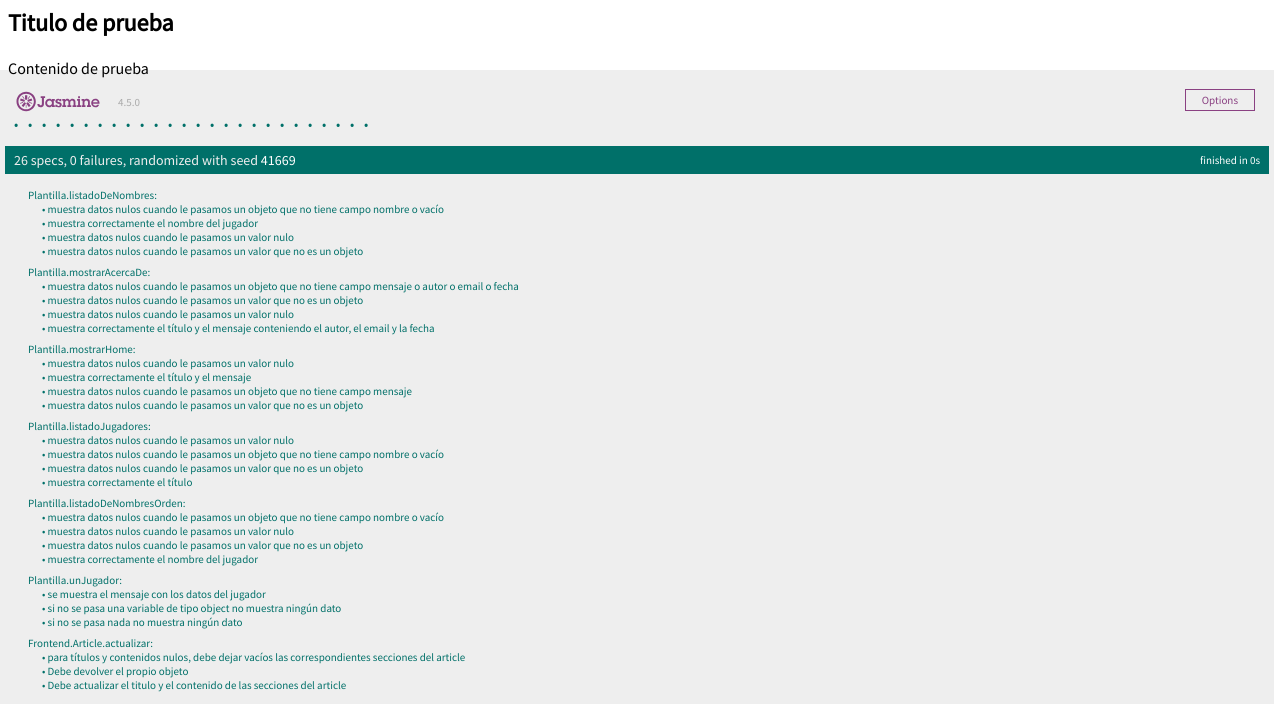
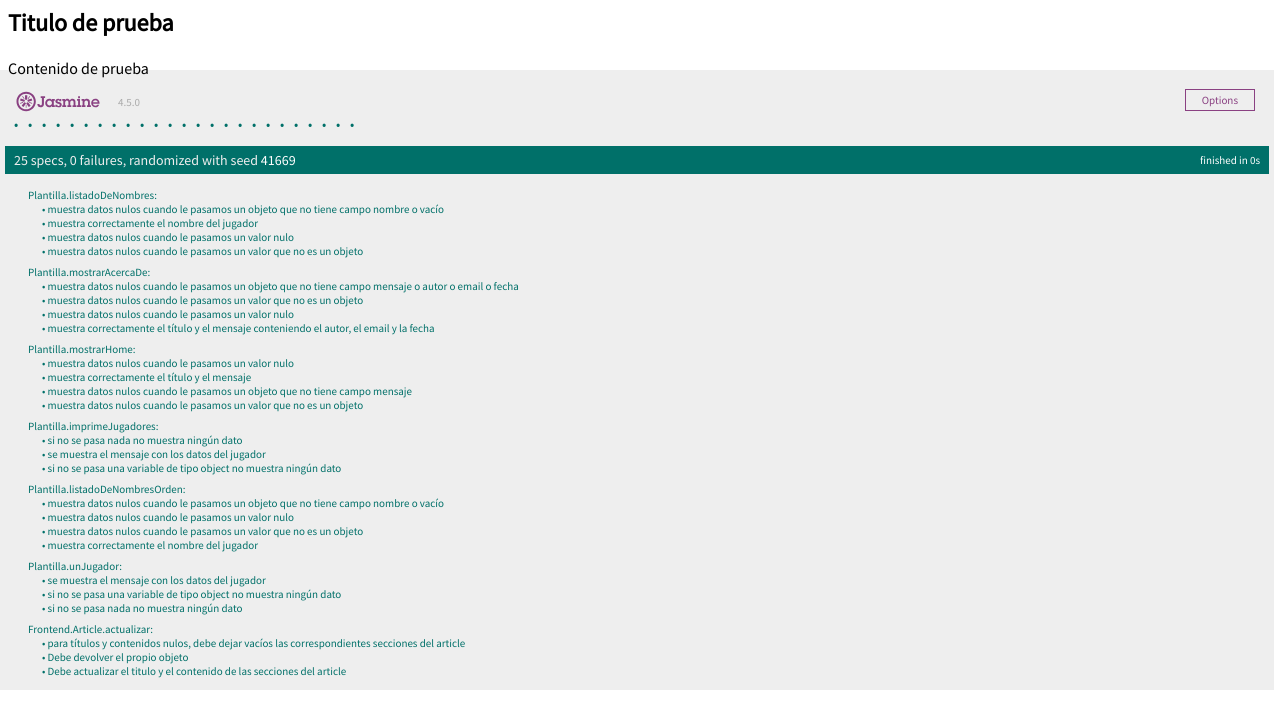
Before and after one commit to UJA-DAGIL-22-23/dagil-2022-2023-practica-3-fjjj0001, a website with bundled scripts: page front-end/static-files/index.html in a window 1280 px wide. Shown: the part 116-820 px from the top of the page. Built offline with nearby package versions, Linux system fonts and the light colour scheme.

Commit message:
Modificada la función de listar jugadores
Modificado el método de listado de jugadores ya que me daba ciertos errores a la hora de realizar los expects

```diff
--- a/front-end/static-files/js/ms-plantilla-spec.js
+++ b/front-end/static-files/js/ms-plantilla-spec.js
@@ -13,7 +13,7 @@ const elementoContenido = document.getElementById(Frontend.ID_SECCION_PRINCIPAL_
 const TITULO_HOME = "Plantilla Home"
 const TITULO_ACERCA_DE = "Plantilla Acerca de"
 const TITULO_LISTADO_NOMBRES = "Listado de nombre de los jugadores"
-const TITULO_LISTADO_JUGADORES = "Listado de los jugadores"
+const TITULO_LISTADO_JUGADORES = "Listado de jugadores"
 const TITULO_MOSTRAR = "Mostrar un jugador"
 
 const datosDescargadosPrueba = {
@@ -50,6 +50,32 @@ let j = {
     }
 };
 
+let vector_j = [{
+    ref: {
+        "@ref": {
+            id: "361430845704110285"
+        }
+    },
+    data: {
+        nombre: "Sergio",
+        apellidos: "Lozano Martínez",
+        apodo: "El búfalo",
+        fecha_nacimiento: {
+            dia: "9",
+            mes: "11",
+            año: "1988"
+        },
+        dorsal: 9,
+        posicion: "Ala",
+        equipos_jugados: [
+            "EFA Arganda",
+            "UD Las Rozas Boadilla",
+            "Reale Cartagena",
+            "Caja Segovia",
+            "Barça"
+        ]
+    }
+}];
 
 let jugador = { data: j }
 
@@ -180,10 +206,12 @@ describe("Plantilla.listadoDeNombres: ", function () {
         , fecha_nacimiento: {
             dia: "9"
             , mes: "11"
-            , año: "1988"}
+            , año: "1988"
+        }
         , dorsal: "9"
         , posicion: "Ala"
-        , equipos_jugados: ["EFA Arganda", "UD Las Rozas Boadilla", "Reale Cartagena", "Caja Segovia", "Barça"]}
+        , equipos_jugados: ["EFA Arganda", "UD Las Rozas Boadilla", "Reale Cartagena", "Caja Segovia", "Barça"]
+    }
 
     let jugador = { data: j }
 
@@ -206,7 +234,7 @@ describe("Plantilla.listadoDeNombres: ", function () {
             expect(elementoTitulo.innerHTML).toBe(TITULO_LISTADO_NOMBRES)
             expect(elementoContenido.innerHTML.search(Plantilla.datosJugadoresNulos.nombre) == "").toBeTrue()
             // Objeto sin campo nombre
-            Plantilla.listadoDeNombres({apellidos: "Lozano Martínez", apodo: "El búfalo", fecha_nacimiento: {dia: "9", mes: "11", año: "1988"}, dorsal: "9", posicion: "Ala", equipos_jugados: ["EFA Arganda", "UD Las Rozas Boadilla", "Reale Cartagena", "Caja Segovia", "Barça"]})
+            Plantilla.listadoDeNombres({ apellidos: "Lozano Martínez", apodo: "El búfalo", fecha_nacimiento: { dia: "9", mes: "11", año: "1988" }, dorsal: "9", posicion: "Ala", equipos_jugados: ["EFA Arganda", "UD Las Rozas Boadilla", "Reale Cartagena", "Caja Segovia", "Barça"] })
             expect(elementoTitulo.innerHTML).toBe(TITULO_LISTADO_NOMBRES)
             expect(elementoContenido.innerHTML.search(Plantilla.datosJugadoresNulos.nombre) == "").toBeTrue()
         })
@@ -229,10 +257,12 @@ describe("Plantilla.listadoDeNombresOrden: ", function () {
         , fecha_nacimiento: {
             dia: "9"
             , mes: "11"
-            , año: "1988"}
+            , año: "1988"
+        }
         , dorsal: "9"
         , posicion: "Ala"
-        , equipos_jugados: ["EFA Arganda", "UD Las Rozas Boadilla", "Reale Cartagena", "Caja Segovia", "Barça"]}
+        , equipos_jugados: ["EFA Arganda", "UD Las Rozas Boadilla", "Reale Cartagena", "Caja Segovia", "Barça"]
+    }
 
     let jugador = { data: j }
 
@@ -255,7 +285,7 @@ describe("Plantilla.listadoDeNombresOrden: ", function () {
             expect(elementoTitulo.innerHTML).toBe(TITULO_LISTADO_NOMBRES)
             expect(elementoContenido.innerHTML.search(Plantilla.datosJugadoresNulos.nombre) == "").toBeTrue()
             // Objeto sin campo nombre
-            Plantilla.listadoDeNombresOrden({apellidos: "Lozano Martínez", apodo: "El búfalo", fecha_nacimiento: {dia: "9", mes: "11", año: "1988"}, dorsal: "9", posicion: "Ala", equipos_jugados: ["EFA Arganda", "UD Las Rozas Boadilla", "Reale Cartagena", "Caja Segovia", "Barça"]})
+            Plantilla.listadoDeNombresOrden({ apellidos: "Lozano Martínez", apodo: "El búfalo", fecha_nacimiento: { dia: "9", mes: "11", año: "1988" }, dorsal: "9", posicion: "Ala", equipos_jugados: ["EFA Arganda", "UD Las Rozas Boadilla", "Reale Cartagena", "Caja Segovia", "Barça"] })
             expect(elementoTitulo.innerHTML).toBe(TITULO_LISTADO_NOMBRES)
             expect(elementoContenido.innerHTML.search(Plantilla.datosJugadoresNulos.nombre) == "").toBeTrue()
         })
@@ -271,69 +301,54 @@ describe("Plantilla.listadoDeNombresOrden: ", function () {
         })
 })
 
-describe("Plantilla.listadoJugadores: ", function () {
+describe("Plantilla.imprimeJugadores: ", function () {
 
-    it("muestra datos nulos cuando le pasamos un valor nulo",
+    it("si no se pasa nada no muestra ningún dato",
         function () {
-            Plantilla.listadoJugadores()
+            let msj = Plantilla.imprimeJugadores()
             expect(elementoTitulo.innerHTML).toBe(TITULO_LISTADO_JUGADORES)
-            expect(elementoContenido.innerHTML.search(Plantilla.datosJugadoresNulos.nombre) == "").toBeTrue()
+            expect(msj.includes(j.ref['@ref'].id)).toBeFalse()
+            expect(msj.includes(j.data.nombre)).toBeFalse()
+            expect(msj.includes(j.data.apellidos)).toBeFalse()
+            expect(msj.includes(j.data.apodo)).toBeFalse()
+            expect(msj.includes(j.data.fecha_nacimiento.dia)).toBeFalse()
+            expect(msj.includes(j.data.fecha_nacimiento.mes)).toBeFalse()
+            expect(msj.includes(j.data.fecha_nacimiento.año)).toBeFalse()
+            expect(msj.includes(j.data.dorsal)).toBeFalse()
+            expect(msj.includes(j.data.posicion)).toBeFalse()
+            expect(msj.includes(j.data.equipos_jugados)).toBeFalse()
         })
-    it("muestra datos nulos cuando le pasamos un valor que no es un objeto",
+    it("si no se pasa una variable de tipo object no muestra ningún dato",
         function () {
-            Plantilla.listadoJugadores(23)
+            let msj = Plantilla.imprimeJugadores(23)
             expect(elementoTitulo.innerHTML).toBe(TITULO_LISTADO_JUGADORES)
-            expect(elementoContenido.innerHTML.search(Plantilla.datosJugadoresNulos.nombre) == "").toBeTrue()
+            expect(msj.includes(j.ref['@ref'].id)).toBeFalse()
+            expect(msj.includes(j.data.nombre)).toBeFalse()
+            expect(msj.includes(j.data.apellidos)).toBeFalse()
+            expect(msj.includes(j.data.apodo)).toBeFalse()
+            expect(msj.includes(j.data.fecha_nacimiento.dia)).toBeFalse()
+            expect(msj.includes(j.data.fecha_nacimiento.mes)).toBeFalse()
+            expect(msj.includes(j.data.fecha_nacimiento.año)).toBeFalse()
+            expect(msj.includes(j.data.dorsal)).toBeFalse()
+            expect(msj.includes(j.data.posicion)).toBeFalse()
+            expect(msj.includes(j.data.equipos_jugados)).toBeFalse()
         })
-    it("muestra datos nulos cuando le pasamos un objeto que no tiene campo nombre o vacío",
+        it("se muestra el mensaje con los datos del jugador",
         function () {
-            // Objeto vacío
-            Plantilla.listadoJugadores({})
+            let msj = Plantilla.imprimeJugadores(vector_j)
+            expect(msj.includes(j.ref['@ref'].id)).toBeTrue()
             expect(elementoTitulo.innerHTML).toBe(TITULO_LISTADO_JUGADORES)
-            expect(elementoContenido.innerHTML.search(Plantilla.datosJugadoresNulos.nombre) == "").toBeTrue()
+            expect(msj.includes(j.data.nombre)).toBeTrue()
+            expect(msj.includes(j.data.apellidos)).toBeTrue()
+            expect(msj.includes(j.data.apodo)).toBeTrue()
+            expect(msj.includes(j.data.fecha_nacimiento.dia)).toBeTrue()
+            expect(msj.includes(j.data.fecha_nacimiento.mes)).toBeTrue()
+            expect(msj.includes(j.data.fecha_nacimiento.año)).toBeTrue()
+            expect(msj.includes(j.data.dorsal)).toBeTrue()
+            expect(msj.includes(j.data.posicion)).toBeTrue()
+            expect(msj.includes(j.data.equipos_jugados)).toBeTrue()
+        })
 
-            // Objeto sin campo nombre
-            Plantilla.listadoJugadores({apellidos: "Lozano Martínez", apodo: "El búfalo", fecha_nacimiento: {dia: "9", mes: "11", año: "1988"}, dorsal: "9", posicion: "Ala", equipos_jugados: ["EFA Arganda", "UD Las Rozas Boadilla", "Reale Cartagena", "Caja Segovia", "Barça"]})
-            expect(elementoTitulo.innerHTML).toBe(TITULO_LISTADO_JUGADORES)
-            expect(elementoContenido.innerHTML.search(Plantilla.datosJugadoresNulos.nombre) == "").toBeTrue()
-
-            //Objeto sin campo apellido
-            Plantilla.listadoJugadores({nombre: "Sergio", apodo: "El búfalo", fecha_nacimiento: {dia: "9", mes: "11", año: "1988"}, dorsal: "9", posicion: "Ala", equipos_jugados: ["EFA Arganda", "UD Las Rozas Boadilla", "Reale Cartagena", "Caja Segovia", "Barça"]})
-            expect(elementoTitulo.innerHTML).toBe(TITULO_LISTADO_JUGADORES)
-            expect(elementoContenido.innerHTML.search(Plantilla.datosJugadoresNulos.apellidos) == "").toBeTrue()
-
-            //Objeto sin campo apodo
-            Plantilla.listadoJugadores({nombre: "Sergio", apellidos:"Lozano Martínez", fecha_nacimiento: {dia: "9", mes: "11", año: "1988"}, dorsal: "9", posicion: "Ala", equipos_jugados: ["EFA Arganda", "UD Las Rozas Boadilla", "Reale Cartagena", "Caja Segovia", "Barça"]})
-            expect(elementoTitulo.innerHTML).toBe(TITULO_LISTADO_JUGADORES)
-            expect(elementoContenido.innerHTML.search(Plantilla.datosJugadoresNulos.apodo) == "").toBeTrue()
-
-            //Objeto sin campo fecha
-            Plantilla.listadoJugadores({nombre: "Sergio", apellidos:"Lozano Martínez", apodo: "El búfalo", dorsal: "9", posicion: "Ala", equipos_jugados: ["EFA Arganda", "UD Las Rozas Boadilla", "Reale Cartagena", "Caja Segovia", "Barça"]})
-            expect(elementoTitulo.innerHTML).toBe(TITULO_LISTADO_JUGADORES)
-            expect(elementoContenido.innerHTML.search(Plantilla.datosJugadoresNulos.fecha_nacimiento) == "").toBeTrue()
-
-            //Objeto sin campo dorsal
-            Plantilla.listadoJugadores({nombre: "Sergio", apellidos:"Lozano Martínez", apodo: "El búfalo", fecha_nacimiento: {dia: "9", mes: "11", año: "1988"}, posicion: "Ala", equipos_jugados: ["EFA Arganda", "UD Las Rozas Boadilla", "Reale Cartagena", "Caja Segovia", "Barça"]})
-            expect(elementoTitulo.innerHTML).toBe(TITULO_LISTADO_JUGADORES)
-            expect(elementoContenido.innerHTML.search(Plantilla.datosJugadoresNulos.dorsal) == "").toBeTrue()
-
-            //Objeto sin campo posicion
-            Plantilla.listadoJugadores({nombre: "Sergio", apellidos:"Lozano Martínez", apodo: "El búfalo", fecha_nacimiento: {dia: "9", mes: "11", año: "1988"}, dorsal: "9", equipos_jugados: ["EFA Arganda", "UD Las Rozas Boadilla", "Reale Cartagena", "Caja Segovia", "Barça"]})
-            expect(elementoTitulo.innerHTML).toBe(TITULO_LISTADO_JUGADORES)
-            expect(elementoContenido.innerHTML.search(Plantilla.datosJugadoresNulos.posicion) == "").toBeTrue()
-
-            //Objeto sin campo equipos_jugados
-            Plantilla.listadoJugadores({nombre: "Sergio", apellidos:"Lozano Martínez", apodo: "El búfalo", fecha_nacimiento: {dia: "9", mes: "11", año: "1988"}, dorsal: "9", posicion: "Ala"})
-            expect(elementoTitulo.innerHTML).toBe(TITULO_LISTADO_JUGADORES)
-            expect(elementoContenido.innerHTML.search(Plantilla.datosJugadoresNulos.equipos_jugados) == "").toBeTrue()
-        })
-    it("muestra correctamente el título",
-        function () {
-
-            // No he logrado conseguir el expect para que compruebe si los datos de los jugadores se muestran correctamente
-            expect(elementoTitulo.innerHTML).toBe(TITULO_LISTADO_JUGADORES)
-
-    })
 })
 
 describe("Plantilla.unJugador: ", function () {
--- a/front-end/static-files/js/ms-plantilla.js
+++ b/front-end/static-files/js/ms-plantilla.js
@@ -42,6 +42,30 @@ Plantilla.datosJugadoresNulos = {
     }
 };
 
+Plantilla.vectorJugadoresNulos = [
+    {
+      ref: {
+        "@ref": {
+          id: ""
+        }
+      },
+      data: {
+        nombre: "",
+        apellidos: "",
+        apodo: "",
+        fecha_nacimiento: {
+          dia: "",
+          mes: "",
+          año: ""
+        },
+        dorsal: "",
+        posicion: "",
+        equipos_jugados: ""
+      }
+    }
+  ];
+
+
 // Tags que voy a usar para sustituir los campos
 Plantilla.plantillaTags = {
     "ID": "### ID ###",
@@ -59,7 +83,7 @@ Plantilla.plantillaTags = {
 /// Plantilla para poner los datos de un jugador en un tabla dentro de un formulario
 Plantilla.plantillaFormularioJugador = {}
 
-Plantilla.siguiente = function(i){
+Plantilla.siguiente = function (i) {
     Plantilla.mostrar(i + 1)
 }
 
@@ -70,7 +94,7 @@ Plantilla.plantillaFormularioJugador.formulario = `
         <thead>
             <th width="10%">Id</th><th width="20%">Nombre</th><th width="20%">Apellidos</th>
             <th width="20%">Apodo</th><th width="20%">Fecha de nacimiento</th><th width="20%">Dorsal</th>
-            <th width="20%">Posición</th><th width="20%">Trayectoria</th>
+            <th width="20%">Posición</th><th width="20%">Trayectoria</th><th width="20%">Opciones</th>
         </thead>
         <tbody>
             <tr title="${Plantilla.plantillaTags.ID}">
@@ -455,71 +479,108 @@ Plantilla.listadoDeNombresOrden = function (jugadores) {
     Frontend.Article.actualizar("Listado de nombre de los jugadores", mensajeAMostrar)
 }
 
-/**
- * Función para listar todos los datos de los jugadores que haya en la base de datos
- * @param {jugadores} Jugadores Vector con todos los jugadores de la BBDD
- */
-Plantilla.listadoJugadores = function (datosJugadores) {
-    // Si no se ha proporcionado valor para datosDescargados
-    jugadores = datosJugadores || this.datosJugadoresNulos
 
-    // Si datos descargados NO es un objeto
-    if (typeof jugadores !== "object") jugadores = this.datosJugadoresNulos
+// Plantilla para poner los datos de los jugadores en una tabla
+Plantilla.plantillaTablaPersonas = {}
 
-    // Si datos descargados NO contiene los campos
-    if (Array.isArray(jugadores.data)) {
-        for (let i = 0; i < jugadores.data.length && Array.isArray(jugadores.data); ++i) {
-            if (typeof jugadores.data[i].data.nombre === "undefined" ||
-                typeof jugadores.data[i].data.apellidos === "undefined" ||
-                typeof jugadores.data[i].data.apodo === "undefined" ||
-                typeof jugadores.data[i].data.fecha_nacimiento === "undefined" ||
-                typeof jugadores.data[i].data.dorsal === "undefined" ||
-                typeof jugadores.data[i].data.posicion === "undefined" ||
-                typeof jugadores.data[i].data.equipos_jugados === "undefined"
-            ) jugadores = this.datosJugadoresNulos
-        }
-    }
 
-    //console.log(jugadores) Para mostrar el contenido de jugadores
-
-    // Mensaje a mostrar
-    let mensajeAMostrar = `<table width="100%" class="listado-personas">
+// Cabecera de la tabla
+Plantilla.plantillaTablaPersonas.cabecera = `<table width="100%" class="listado-personas">
                     <thead>
-        <th width="20%">Nombre</th>
+                    <th width="10%">Id</th>
+                    <th width="20%" id="columna-nombre">Nombre</th>
                     <th width="20%">Apellidos</th>
                     <th width="20%">Apodo</th>
                     <th width="20%">Fecha de nacimiento</th>
                     <th width="20%">Dorsal</th>
                     <th width="20%">Posición</th>
                     <th width="20%">Trayectoria</th>
+                    <th width="20%">Opciones</th>
                     </thead>
-    <tbody>`;
+                    <tbody>
+    `;
 
-    // Si jugadores.data es un array, es decir, jugadores es distinto de datosJugadoresNulos, se muestra el nombre de todos
-    if (Array.isArray(jugadores.data)) {
-        for (let i = 0; i < jugadores.data.length; ++i) {
-            mensajeAMostrar += `
-            <tr>
-                <td>${jugadores.data[i].data.nombre}</td>
-                <td>${jugadores.data[i].data.apellidos}</td>
-                <td>${jugadores.data[i].data.apodo}</td>
-                <td>${jugadores.data[i].data.fecha_nacimiento.dia}/${jugadores.data[i].data.fecha_nacimiento.mes}/${jugadores.data[i].data.fecha_nacimiento.año}</td>
-                <td>${jugadores.data[i].data.dorsal}</td>
-                <td>${jugadores.data[i].data.posicion}</td>
-                <td>${jugadores.data[i].data.equipos_jugados}</td>
+// Elemento TR que muestra los datos de una persona
+Plantilla.plantillaTablaPersonas.cuerpo = `
+    <tr title="${Plantilla.plantillaTags.ID}">
+        <td>${Plantilla.plantillaTags.ID}</td>
+        <td>${Plantilla.plantillaTags.NOMBRE}</td>
+        <td>${Plantilla.plantillaTags.APELLIDOS}</td>
+        <td>${Plantilla.plantillaTags.APODO}</td>
+        <td>${Plantilla.plantillaTags.DIA}/${Plantilla.plantillaTags.MES}/${Plantilla.plantillaTags.ANIO}</td>
+        <td>${Plantilla.plantillaTags.DORSAL}</td>
+        <td>${Plantilla.plantillaTags.POSICION}</td>
+        <td>${Plantilla.plantillaTags.EQUIPOS_JUGADOS}</td>
         <td>
-                <div><a href="javascript:Plantilla.mostrar('${jugadores.data[i].ref['@ref'].id}')" class="opcion-secundaria mostrar">Mostrar</a></div>
+                    <div><a href="javascript:Plantilla.mostrar('${Plantilla.plantillaTags.ID}')" class="opcion-secundaria mostrar">Mostrar</a></div>
+        </td>
+    </tr>
+    `;
 
-        </td>
-            </tr>`;
+// Pie de la tabla
+Plantilla.plantillaTablaPersonas.pie = `        </tbody>
+             </table>
+             `;
 
+/**
+ * Función para actualizar los datos de la tabla con los del jugador que se le pasa
+ * @param jugador Datos del jugador
+ */
+Plantilla.plantillaTablaPersonas.actualiza = function (jugador) {
+    return Plantilla.sustituyeTags(this.cuerpo, jugador)
+}
+
+/**
+ * Función para recuperar los jugadores de la base de datos y devuelve vector.data
+ * @param callBackFn Función que se va a llamar cuando se recuperen los datos
+ */
+Plantilla.recupera = async function (callBackFn) {
+    let response = null
+
+    // Intento conectar con el microservicio personas
+    try {
+        const url = Frontend.API_GATEWAY + "/plantilla/get-todos"
+        response = await fetch(url)
+
+    } catch (error) {
+        alert("Error: No se han podido acceder al API Gateway")
+        console.error(error)
+        //throw error
+    }
+
+    // Muestro todas las persoans que se han descargado
+    let vectorJugadores = null
+    if (response) {
+        vectorJugadores = await response.json()
+        callBackFn(vectorJugadores.data)
     }
 }
 
+/**
+ * Función para mostrar los datos de los jugadores en la tabla
+ * @param {vector} vector Array con los datos de los jugadores
+ */
+Plantilla.imprimeJugadores = function (vector) {
 
-    mensajeAMostrar += `</tbody></table>`;
-    Frontend.Article.actualizar("Listado de los jugadores", mensajeAMostrar)
-    return mensajeAMostrar;
+    // Si no se ha proporcionado valor para datosDescargados
+    vector = vector || this.vectorJugadoresNulos
+
+    // Si datos descargados NO es un objeto
+    if (typeof vector !== "object") vector = this.vectorJugadoresNulos
+
+    // Compongo el contenido que se va a mostrar dentro de la tabla
+    let msj = Plantilla.plantillaTablaPersonas.cabecera
+    vector.forEach(e => msj += Plantilla.plantillaTablaPersonas.actualiza(e))
+    msj += Plantilla.plantillaTablaPersonas.pie
+
+    // Borro toda la info de Article y la sustituyo por la que me interesa
+    Frontend.Article.actualizar("Listado de jugadores", msj)
+    return msj;
+}
+
+// Función para listar todos los jugadores de la base de datos
+Plantilla.listar = function () {
+    Plantilla.recupera(Plantilla.imprimeJugadores);
 }
 
 /**
@@ -549,10 +610,3 @@ Plantilla.procesarListadoDeNombres = function () {
 Plantilla.procesarListadoDeNombresOrden = function () {
     this.descargarRuta("/plantilla/get-todos", this.listadoDeNombresOrden);
 }
-
-/**
- * Función principal para responder al evento de elegir la opción "Listar jugadores"
- */
-Plantilla.procesarListadoJugadores = function () {
-    this.descargarRuta("/plantilla/get-todos", this.listadoJugadores)
-}
```
Also changed, not shown: front-end/static-files/index.html (+1 -1 lines). Lines whose indentation alone changed are shown as unchanged.
